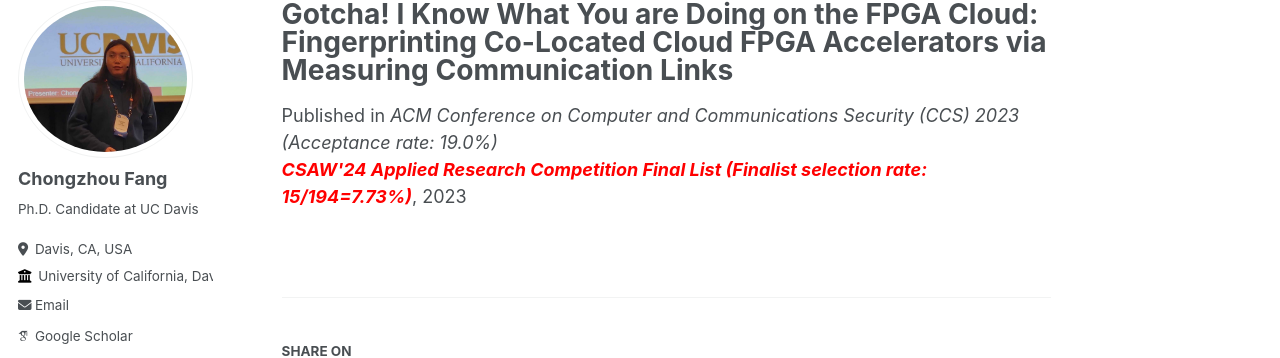
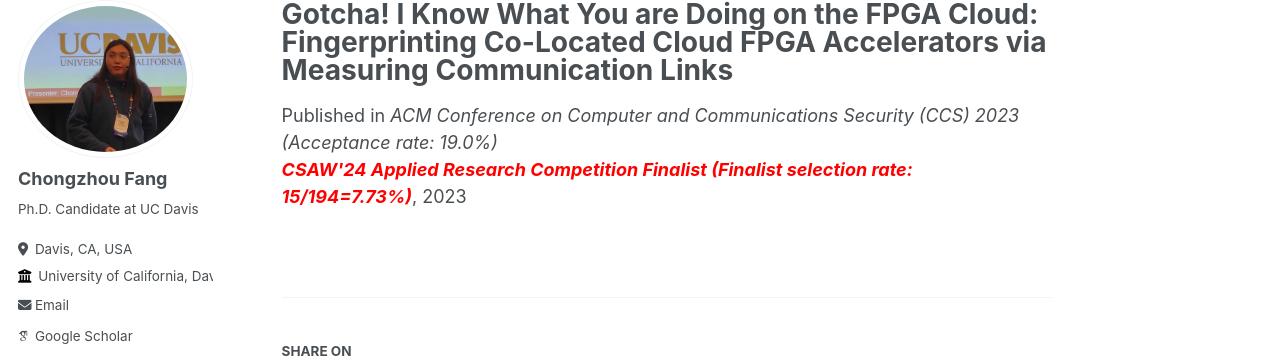
Before and after one commit to ChongzhouFang/ChongzhouFang.github.io, a Jekyll site: the page built from _publications/ccs2023.md, in a window 1280 px wide and 995 px high. Shown: the part 106-464 px from the top of the window. Built offline with Jekyll 4.4.1, drawn with Linux system fonts in a browser that asks for light colours; some web fonts are replaced.

Commit message:
update pub

```diff
--- a/_publications/ccs2023.md
+++ b/_publications/ccs2023.md
@@ -4,7 +4,7 @@
 permalink: /publication/ccs2023
 excerpt: '<b>Chongzhou Fang</b>, Ning Miao, Han Wang, Jiacheng Zhou, Tyler Sheaves, John M. Emmert, Avesta Sasan and Houman Homayoun'
 date: 2023-11-28
-venue: "ACM Conference on Computer and Communications Security (CCS) 2023 (Acceptance rate: 19.0%) <br><span style=\"color:red\"><b>CSAW'24 Applied Research Competition Final List (Finalist selection rate: 15/194=7.73%)</b></span>"
+venue: "ACM Conference on Computer and Communications Security (CCS) 2023 (Acceptance rate: 19.0%) <br><span style=\"color:red\"><b>CSAW'24 Applied Research Competition Finalist (Finalist selection rate: 15/194=7.73%)</b></span>"
 paperurl: 'https://dl.acm.org/doi/10.1145/3576915.3616606'
 slidesurl: 'https://chongzhoufang.github.io/files/CCS2023slides.pdf'
 # authors: 'Chongzhou Fang, Ning Miao, Han Wang, Jiacheng Zhou, Tyler Sheaves, John M. Emmert, Avesta Sasan and Houman Homayoun'
```
Also changed, not shown: _pages/about.md (+1 -1 lines).
